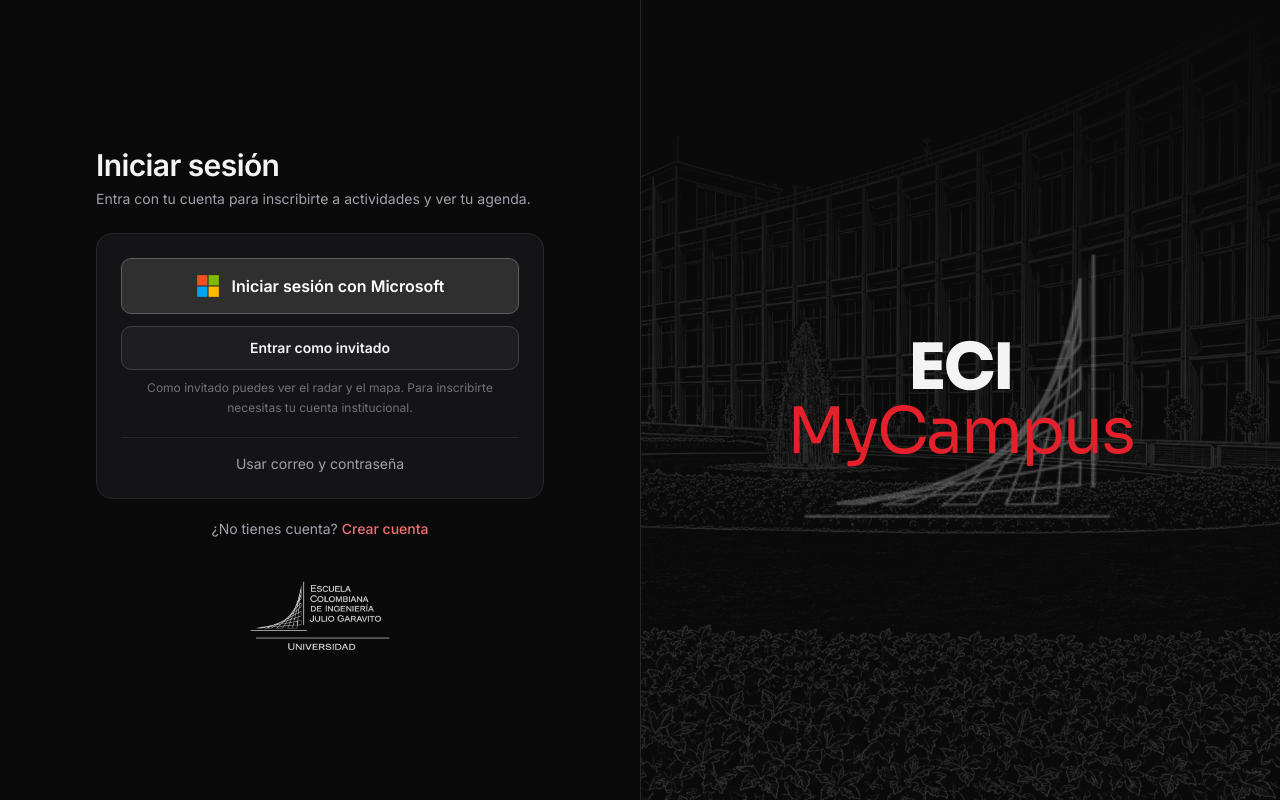
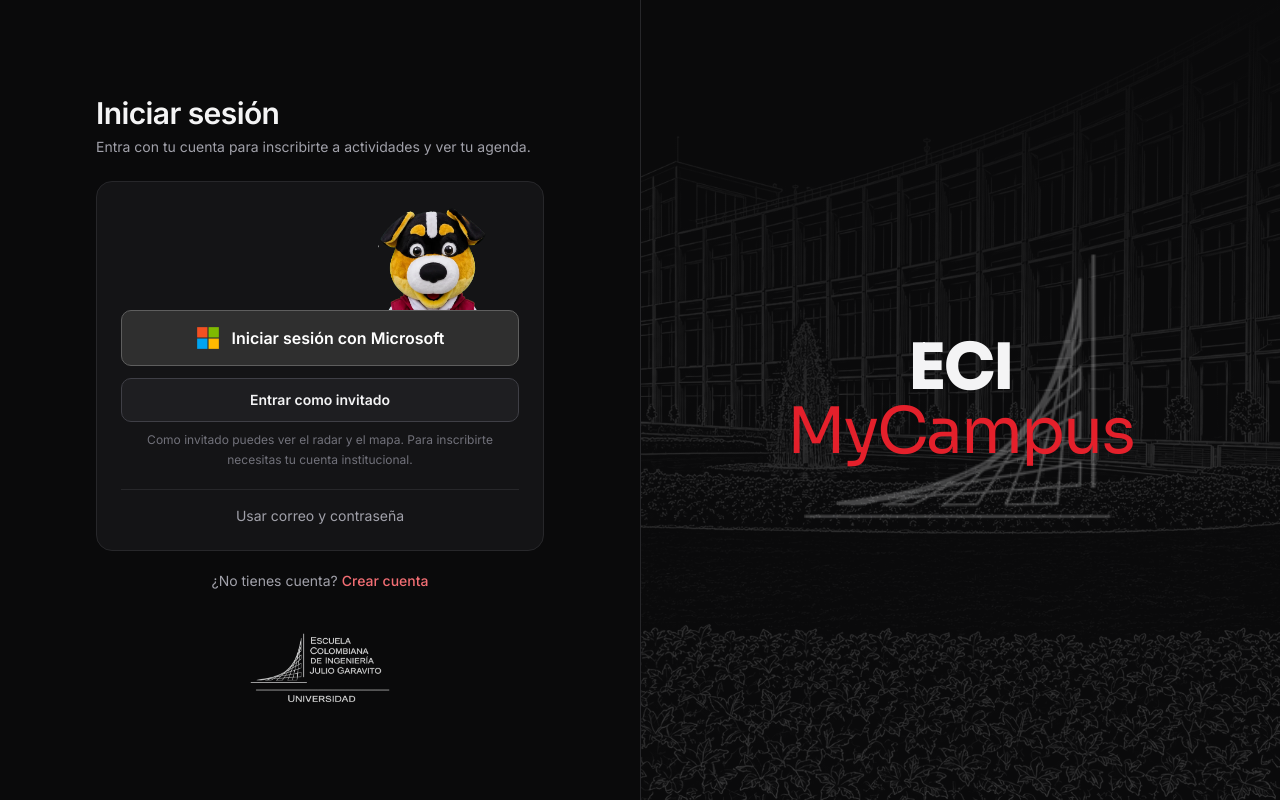
Before and after one commit to ECIMyCampus/eci-mycampus-web, a Next.js app: page /login in a window 1280 px wide. Built offline with nearby package versions, Linux system fonts and the light colour scheme; no server answers.

Commit message:
feat(auth): let Manchas peek over the Microsoft button

```diff
--- a/src/components/auth/LoginForm.tsx
+++ b/src/components/auth/LoginForm.tsx
@@ -11,6 +11,7 @@ import { Button } from '../ui/Button';
 import { PasswordField, TextField } from '../ui/Field';
 import { AuthShell, FormError } from './AuthShell';
 import { MicrosoftButton } from './MicrosoftButton';
+import { ManchasPeek } from '../brand/ManchasPeek';
 
 const FIELDS = ['email', 'password'] as const;
 
@@ -83,7 +84,9 @@ export function LoginForm() {
         </>
       }
     >
-      <MicrosoftButton returnTo={returnTo} />
+      <ManchasPeek>
+        <MicrosoftButton returnTo={returnTo} />
+      </ManchasPeek>
       <Button href="/" variant="secondary" className="mt-3 w-full">
         Entrar como invitado
       </Button>
--- /dev/null
+++ b/src/components/brand/ManchasPeek.tsx
@@ -0,0 +1,24 @@
+import React from 'react';
+import Image from 'next/image';
+
+/**
+ * Manchas asoma por detrás del botón de Microsoft, apoyado en su borde. Al pasar el cursor o enfocar
+ * el botón se asoma más; al pulsarlo se agacha. Es solo decoración: no recibe clics ni lo lee el lector
+ * de pantalla. Con «reducir movimiento» no se anima.
+ */
+export function ManchasPeek({ children }: { children: React.ReactNode }) {
+  return (
+    <div className="group/ms relative pt-[104px]">
+      <Image
+        src="/brand/manchas/cabeza.webp"
+        alt=""
+        aria-hidden="true"
+        width={412}
+        height={512}
+        priority
+        className="pointer-events-none absolute right-8 top-0 h-[136px] w-auto select-none transition-transform duration-300 ease-out motion-reduce:transition-none group-hover/ms:-translate-y-3 group-focus-within/ms:-translate-y-3 group-active/ms:translate-y-3"
+      />
+      <div className="relative z-10">{children}</div>
+    </div>
+  );
+}
```
